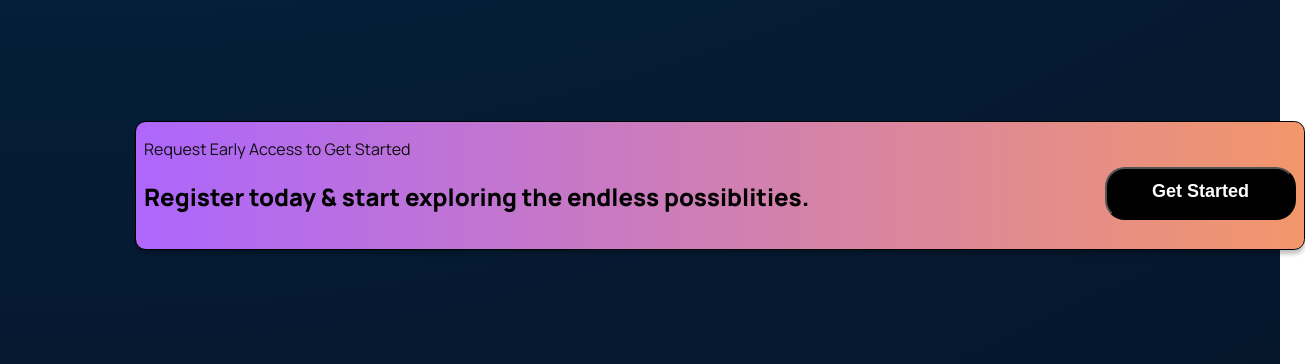
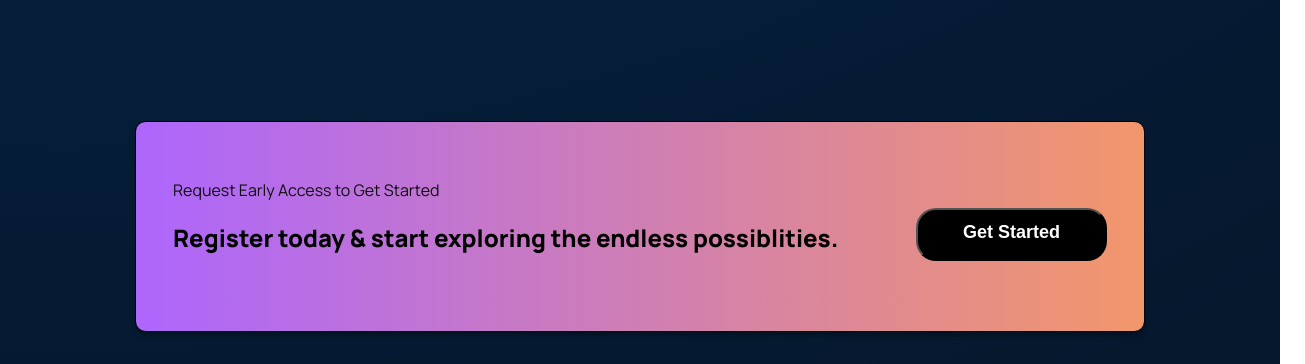
Before and after one commit to Farouk-Adedamola/Gpt-3, a React (Create React App) app: page / in a window 1280 px wide. Shown: the part 3004-3368 px from the top of the page, 1305 px wide, since content can reach past the window. Built offline with nearby package versions, Linux system fonts and the light colour scheme.

Commit message:
commit overflow

```diff
--- a/src/Components/BigCta/BigCta.js
+++ b/src/Components/BigCta/BigCta.js
@@ -12,6 +12,19 @@ const StyledSection = styled.section`
   box-shadow: 0px 4px 4px rgba(0, 0, 0, 0.25);
   border-radius: 10.7236px;
   padding: 1rem 0.5rem;
+  overflow-x: hidden;
+
+  @media screen and (min-width: 1000px) {
+    width: auto;
+    display: flex;
+    justify-content: space-between;
+    align-items: center;
+    padding: 57px 37px;
+  }
+
+  @media and (min-width: 1000px) {
+    /* padding: 57px 37px; */
+  }
 `;
 
 const StyledButton = styled.button`
--- a/src/Components/BigCta/BigCta.module.css
+++ b/src/Components/BigCta/BigCta.module.css
@@ -18,14 +18,6 @@
 }
 
 @media screen and (min-width: 760px) {
-  .cta__section {
-    width: auto;
-    display: flex;
-    justify-content: space-between;
-    align-items: center;
-    padding: 57px 37px;
-  }
-
   .cta__section__container {
     width: 400px;
   }
@@ -42,14 +34,6 @@
 }
 
 @media screen and (min-width: 1000px) {
-  .cta__section {
-    width: auto;
-    display: flex;
-    justify-content: space-between;
-    align-items: center;
-    padding: 57px 37px;
-  }
-
   .cta__section__container {
     width: auto;
   }
--- a/src/Components/Happening/Happening.js
+++ b/src/Components/Happening/Happening.js
@@ -8,6 +8,9 @@ const Happeningsection = styled.section`
   width: 90vw;
   margin: 6rem auto 3rem auto;
   font-family: manrope;
+  @media screen and (min-width: 1000px) {
+    width: auto;
+  }
 `;
 
 const H1 = styled.h1`
```
